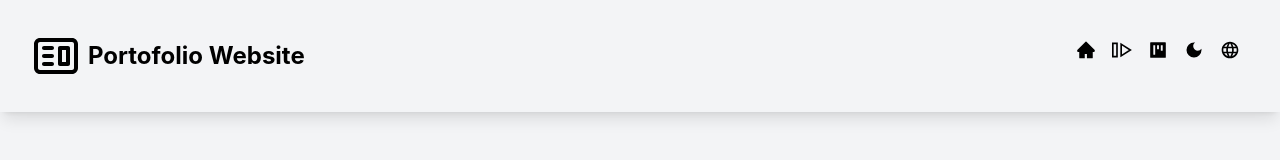
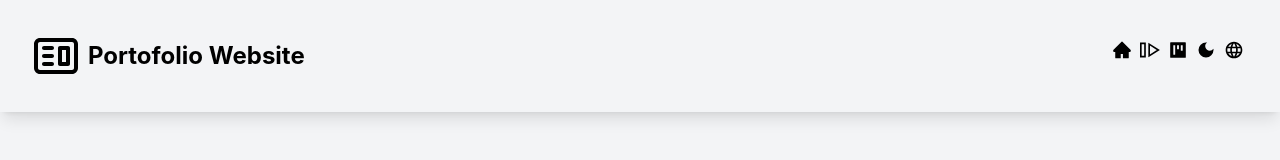
Before and after one commit to kriserohalia/tugas6-react-web-portofolio, a React (Vite) app: page / in a window 1280 px wide. Shown: the top 160 px of the page. Built offline with nearby package versions, Linux system fonts and the light colour scheme.

Commit message:
useref,useeffect

```diff
--- a/src/components/Header.jsx
+++ b/src/components/Header.jsx
@@ -30,14 +30,14 @@ export default function Header(){
                 [<GrResume size={20}/>, '/cv'],
                 [<AiFillProject size={20}/>, '/portofolio'],
             ].map(([title, url]) => (
-                <a href={url} className="rounded-lg px-2 py-2  font-medium hover:bg-slate-100 hover:text-slate-900">{title}</a>
+                <a href={url} className="rounded-lg px-1 py-2  font-medium hover:bg-slate-100 hover:text-slate-900">{title}</a>
             ))}
-                <button className='mt-2-mr-16 px-2 py-2 ' onClick={()=> setTheme(theme === 'light' ? 'dark' : 'light')}>
+                <button className='mt-2-mr-16 px-1 py-2 ' onClick={()=> setTheme(theme === 'light' ? 'dark' : 'light')}>
                 {
                 theme === 'light' ?  <MdDarkMode size={20}/> : <MdOutlineLightMode size={20} />
                 }
                 </button>
-                <button className="mt-2-mr-16 px-2 py-2 " onClick={()=> setLanguage(language === "en" ? "id": "en")}>
+                <button className="mt-2-mr-16 px-1 py-2 " onClick={()=> setLanguage(language === "en" ? "id": "en")}>
                 <MdOutlineLanguage size={20}/>
                 </button>
             </NavLink>
```
